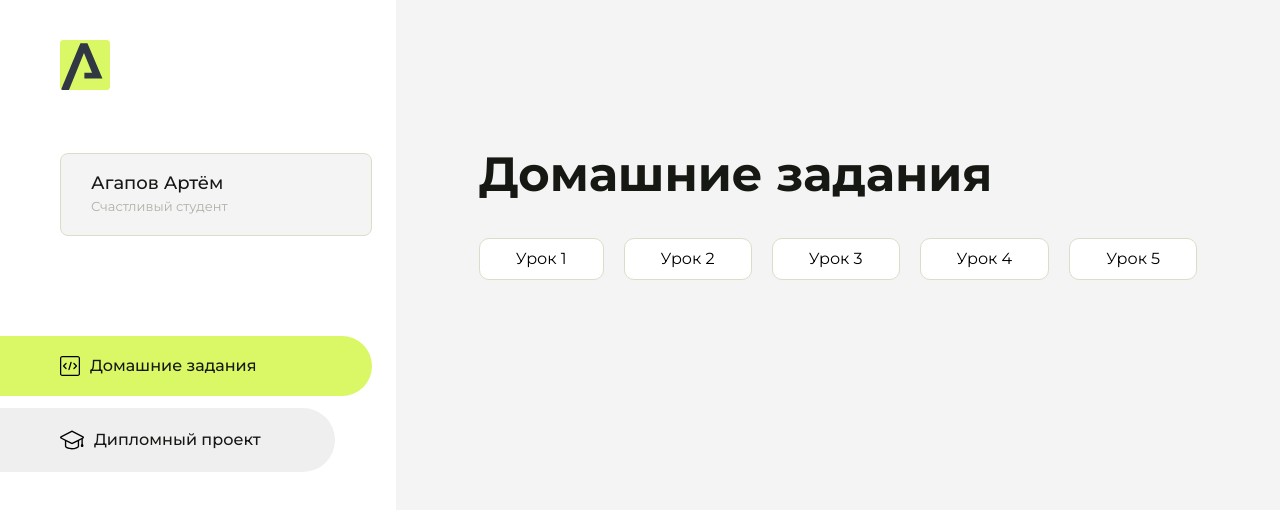
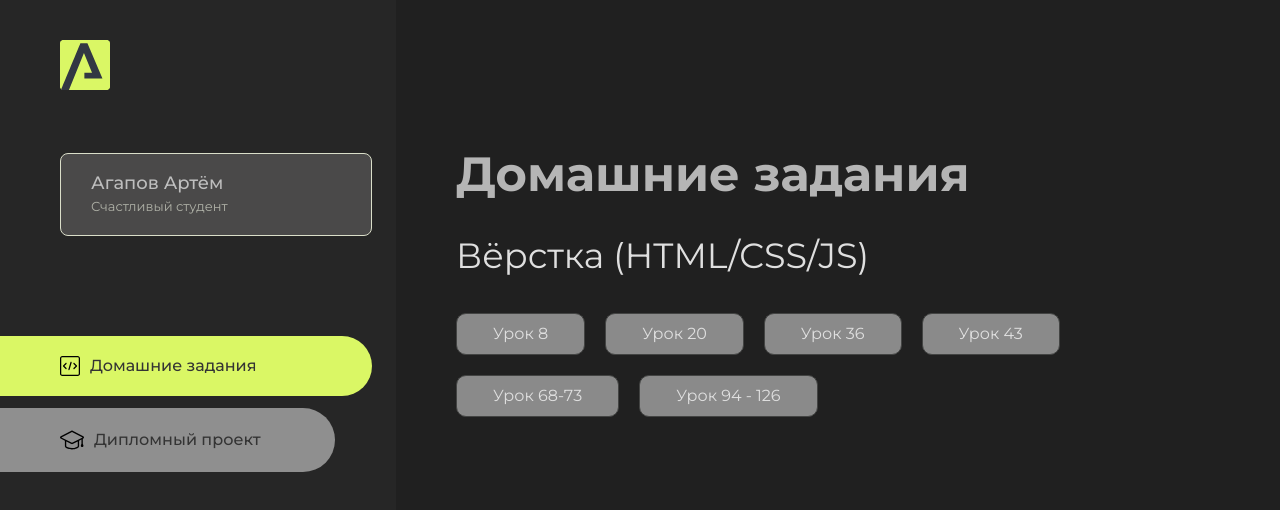
Before and after one commit to ISnake31I/Homework, a plain HTML site: page index.html in a window 1280 px wide. Drawn offline with Linux system fonts and the light colour scheme.

Commit message:
Add files via upload

```diff
--- a/index.html
+++ b/index.html
@@ -91,21 +91,25 @@
         <div class="container">
             <div class="content__block" id="tasksBlock">
                 <div class="content__title">Домашние задания</div>
+                <div class="content__module">Вёрстка (HTML/CSS/JS)</div>
                 <ul class="content__list">
                     <li class="content__list-item">
-                        <a href="lesson1/intro-6 (макет №1)/index.html">Урок 1</a>
+                        <a href="lesson1/intro-8 (макет №1)/index.html">Урок 8</a>
                     </li>
                     <li class="content__list-item">
-                        <a href="lesson2/intro-20 (макет №2)/index.html">Урок 2</a>
+                        <a href="lesson2/intro-20 (макет №2)/index.html">Урок 20</a>
                     </li>
                     <li class="content__list-item">
-                        <a href="lesson3/intro-36 (макет №3)">Урок 3</a>
+                        <a href="lesson3/intro-36 (макет №3)">Урок 36</a>
                     </li>
                     <li class="content__list-item">
-                        <a href="lesson4-layout/intro-43 (макет №4)">Урок 4</a>
+                        <a href="lesson4-layout/intro-43 (макет №4)">Урок 43</a>
                     </li>
                     <li class="content__list-item">
-                        <a href="lesson5/intro-68-73 (макет №5)">Урок 5</a>
+                        <a href="lesson5/intro-68-73 (макет №5)">Урок 68-73</a>
+                    </li>
+                    <li class="content__list-item">
+                        <a href="lesson6/intro-94-126 (макет №6)/projects/wake-bake/wake-bake/">Урок 94 - 126</a>
                     </li>
                 </ul>
             </div>
--- a/src/style.css
+++ b/src/style.css
@@ -42,7 +42,7 @@ body.overflow {
     padding: 40px 24px 40px 0;
     -ms-flex-negative: 0;
     flex-shrink: 0;
-    background-color: white;
+    background-color: rgb(38, 38, 38);
 }
 
 
@@ -51,7 +51,7 @@ body.overflow {
     -webkit-box-flex: 1;
     -ms-flex-positive: 1;
     flex-grow: 1;
-    background-color: #F4F4F4;
+    background-color: #202020;
 }
 
 .container {
@@ -78,7 +78,7 @@ body.overflow {
 }
 
 .sidebar__user {
-    background-color: #F4F4F4;
+    background-color: #4a4949;
     padding: 20px 30px;
     margin-left: 60px;
     margin-bottom: 100px;
@@ -87,7 +87,7 @@ body.overflow {
 }
 
 .sidebar__name {
-    color:#161814;
+    color:#bebebe;
     font-size: 18px;
     font-weight: 500;
     margin-bottom: 6px;
@@ -120,7 +120,8 @@ body.overflow {
     transition: all .5s;
     cursor: pointer;
     width: 90%;
-    color:#161814;
+    background: #8f8f8f;
+    color:#343434;
     font-size: 16px;
     font-weight: 500;
 }
@@ -132,10 +133,18 @@ body.overflow {
 
 
 .content__title {
-    color: #161814;
+    color: #b5b5b5;
     font-size: 48px;
     font-weight: 700;
     margin-bottom: 40px;
+}
+
+.content__module {
+    color: #dfdfdf;
+    font-size: 35px;
+    font-weight: 250;
+    margin-bottom: 40px;
+
 }
 
 .content__list {
@@ -155,16 +164,17 @@ body.overflow {
 .content__list-item  {
     cursor: pointer;
     padding: 12px 18px;
-    background-color: #fff;
+    background-color: #8a8a8a;
+    color: #dfdfdf;
     border-radius: 10px;
-    border: 1px solid #DADEC9;
+    border: 1px solid #434443;
     -webkit-transition: all .3s;
     -o-transition: all .3s;
     transition: all .3s;
 }
 
 .content__list-item:hover,.content__list-diplom:hover {
-    background-color: #AFB1A7;
+    background-color: #4a4a4a;
 }
 
 li a {
@@ -179,9 +189,10 @@ li a {
     transition: all .3s;
     display: inline-block;
     padding: 12px 18px;
-    background-color: #fff;
+    background-color: #898989;
+    color: #d8d8d8;
     border-radius: 10px;
-    border: 1px solid #DADEC9;
+    border: 1px solid #494949;
 }
 
 .content__decor {
```
